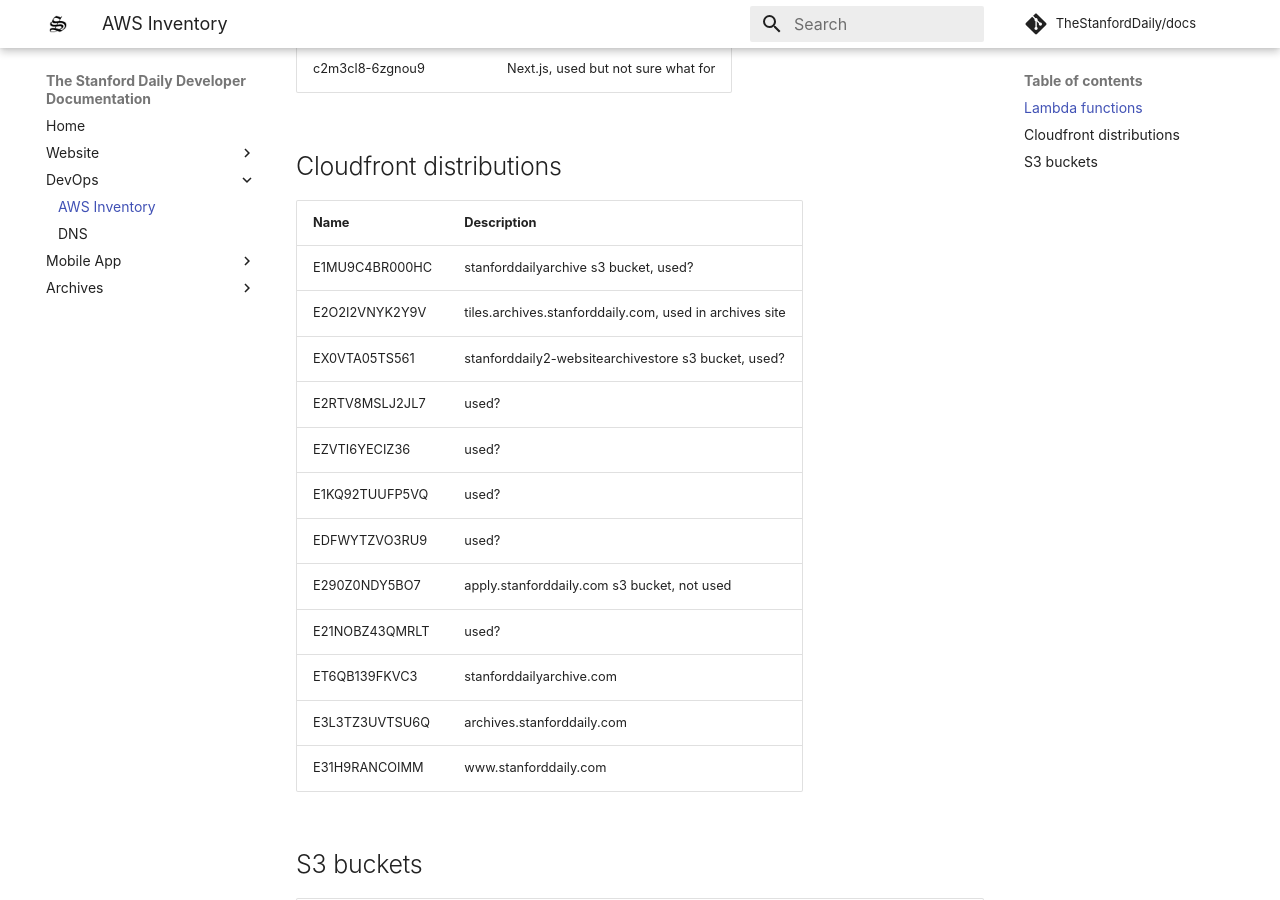
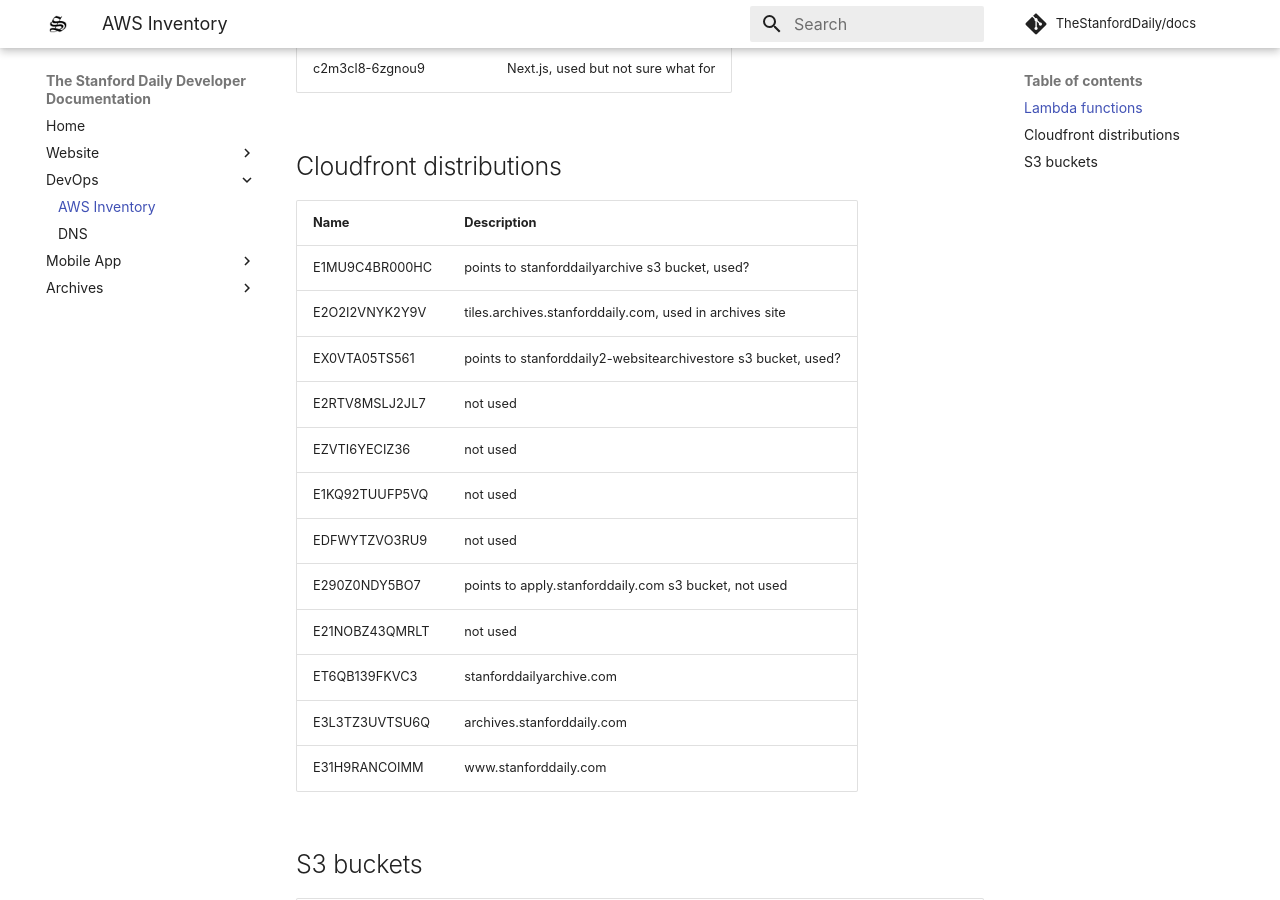
Before and after one commit to TheStanfordDaily/docs, an MkDocs documentation site: the page built from docs/devops/aws-inventory.md, in a window 1280 px wide and 900 px high, scrolled down 730 px. Built offline with MkDocs 1.6.1 and Material for MkDocs 9.7.7, drawn with Linux system fonts in a browser that asks for light colours; some web fonts are replaced; comment, search, counter and statistics services are not loaded.

Commit message:
update cloudfront info

```diff
--- a/docs/devops/aws-inventory.md
+++ b/docs/devops/aws-inventory.md
@@ -19,15 +19,15 @@
 
 | Name      | Description |
 | ----------- | ----------- |
-| E1MU9C4BR000HC | stanforddailyarchive s3 bucket, used? |
+| E1MU9C4BR000HC | points to stanforddailyarchive s3 bucket, used? |
 | E2O2I2VNYK2Y9V | tiles.archives.stanforddaily.com, used in archives site |
-| EX0VTA05TS561 | stanforddaily2-websitearchivestore s3 bucket, used? |
-| E2RTV8MSLJ2JL7 | used? |
-| EZVTI6YECIZ36 | used? |
-| E1KQ92TUUFP5VQ | used? |
-| EDFWYTZVO3RU9 | used? |
-| E290Z0NDY5BO7 | apply.stanforddaily.com s3 bucket, not  used |
-| E21NOBZ43QMRLT | used? |
+| EX0VTA05TS561 | points to stanforddaily2-websitearchivestore s3 bucket, used? |
+| E2RTV8MSLJ2JL7 | not used |
+| EZVTI6YECIZ36 | not used |
+| E1KQ92TUUFP5VQ | not used |
+| EDFWYTZVO3RU9 | not used |
+| E290Z0NDY5BO7 | points to apply.stanforddaily.com s3 bucket, not used |
+| E21NOBZ43QMRLT | not used |
 | ET6QB139FKVC3 | stanforddailyarchive.com |
 | E3L3TZ3UVTSU6Q | archives.stanforddaily.com |
 | E31H9RANCOIMM | www.stanforddaily.com |
```
